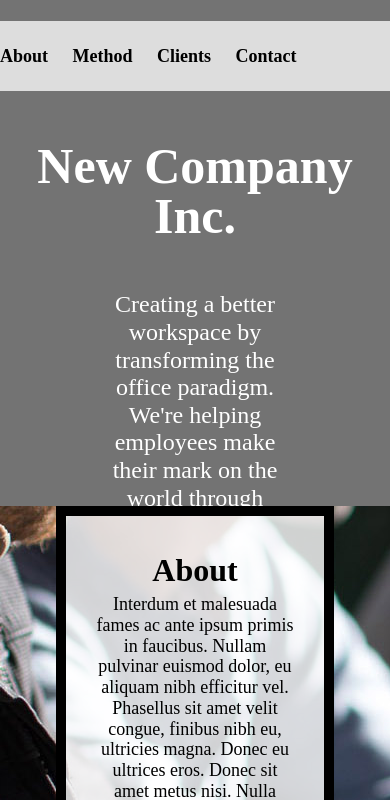
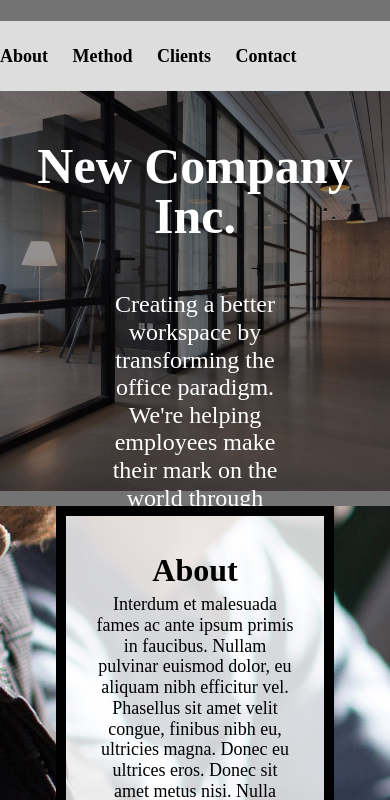
Before and after one commit to TraceGrain1/hw3_grid_23, a plain HTML site: page index.html in a window 390 px wide. Shown: the top 800 px of the page. Drawn offline with Linux system fonts and the light colour scheme.

Commit message:
changed css

```diff
--- a/css/style.css
+++ b/css/style.css
@@ -147,7 +147,7 @@ nav a:focus {
 first div in the grid  and place it in the grid. */
 @media only screen and (max-width: 768px){
   .container > div:first-of-type {
-    background-image: url("hw3_grid_23/images/header.jpg");
+    background-image: url("/images/header.jpg");
     background-repeat: no-repeat;
     background-size: cover;
     background-position: center;
```
